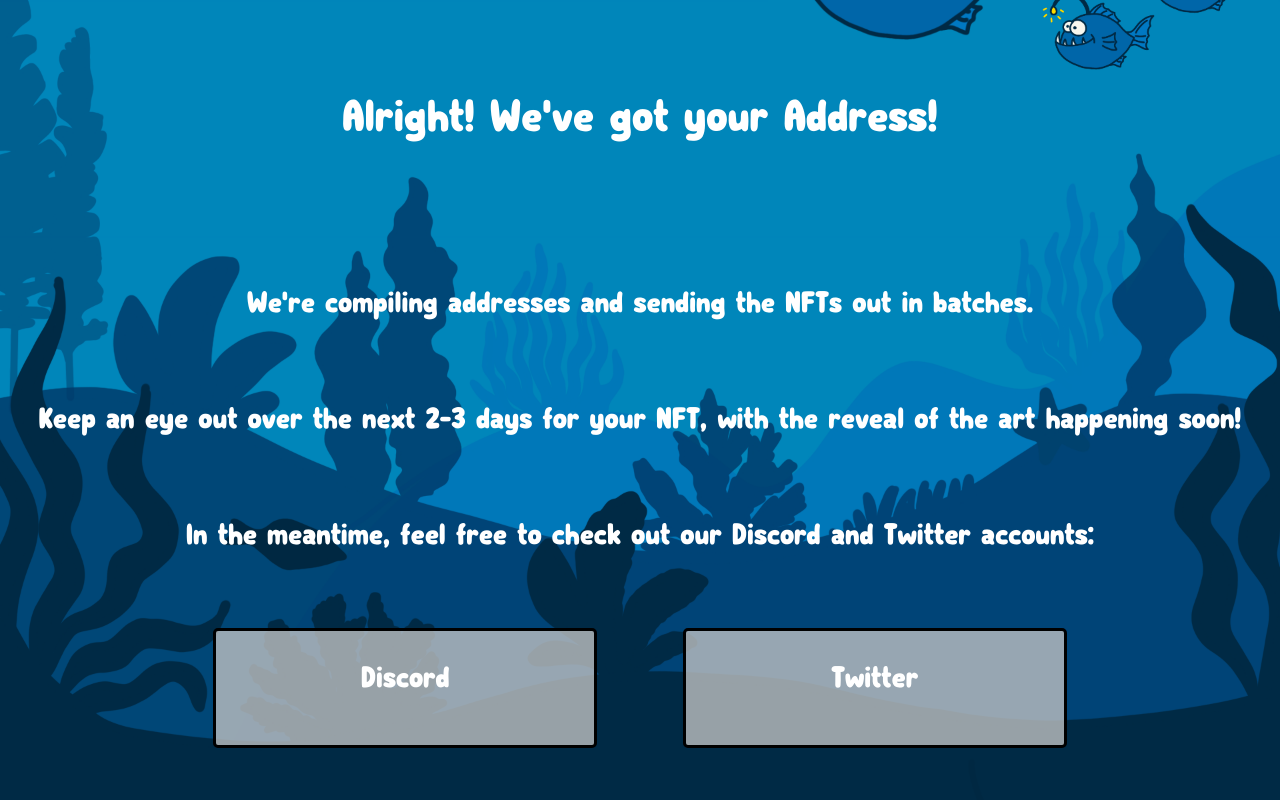
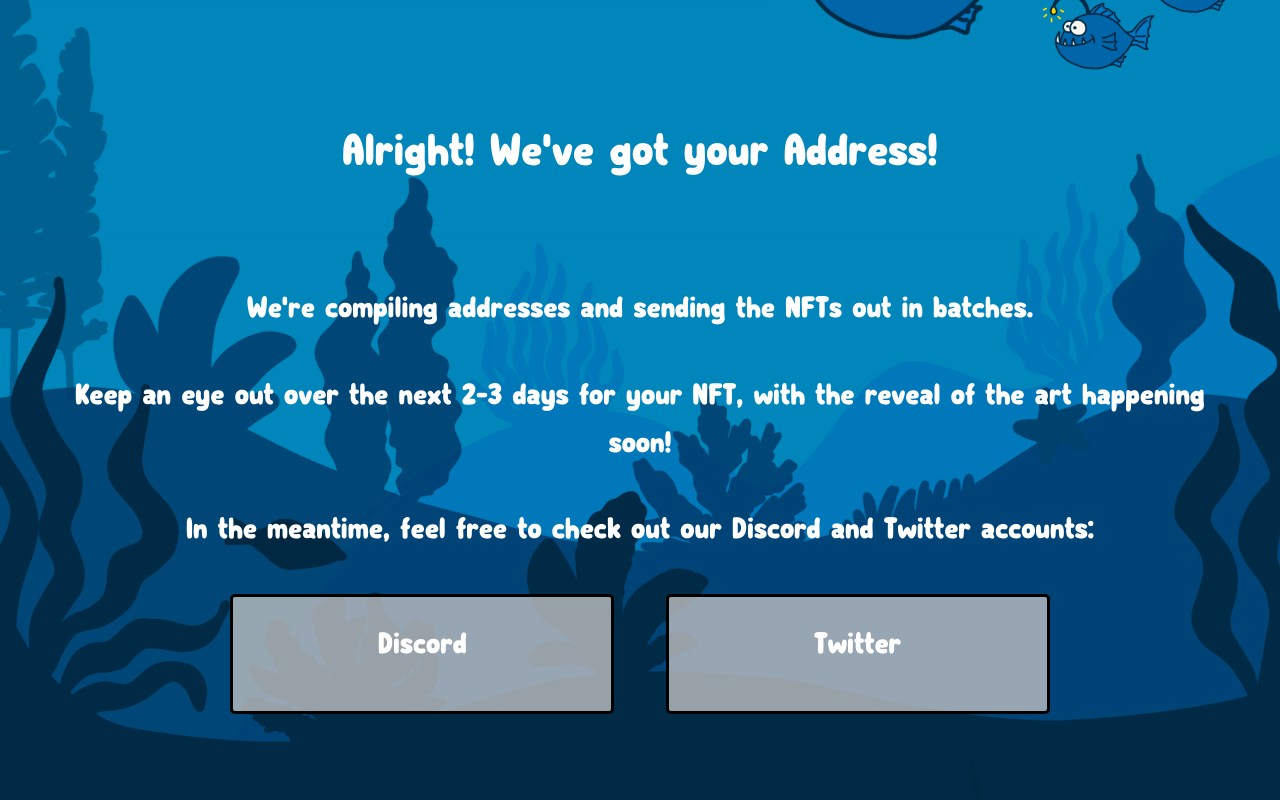
Before and after one commit to TylerSmith0/sots-vzn, a Django app: template pages/templates/pages/valid-submission.html in a window 1280 px wide. Run offline with Django 4.2, Linux system fonts and the light colour scheme; the template is opened without the code that fills it, so the values that code supplies are empty; some libraries are stand-ins or nearby versions.

Commit message:
slight padding, why do I miss these???

```diff
--- a/static/pages/cc-conf.css
+++ b/static/pages/cc-conf.css
@@ -26,6 +26,7 @@
     background-position: bottom;
 
     height: 100vh;
+    padding: 5% 5% 5% 5%;
 }
 
 #header{
```
